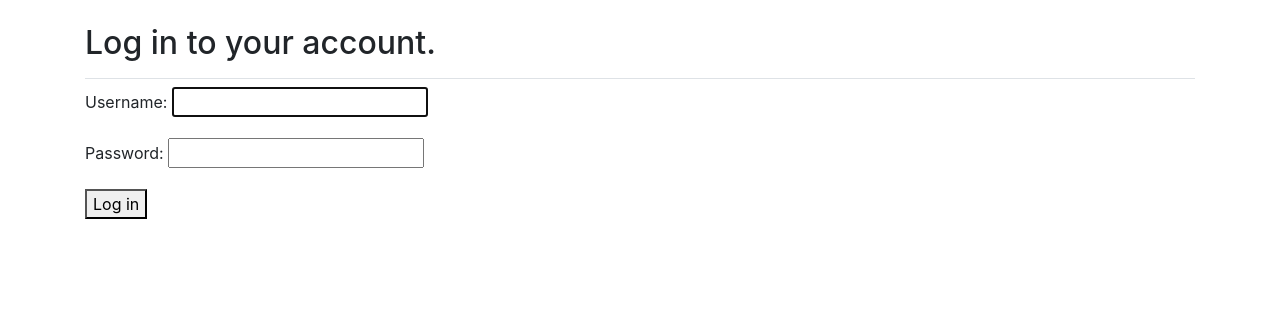
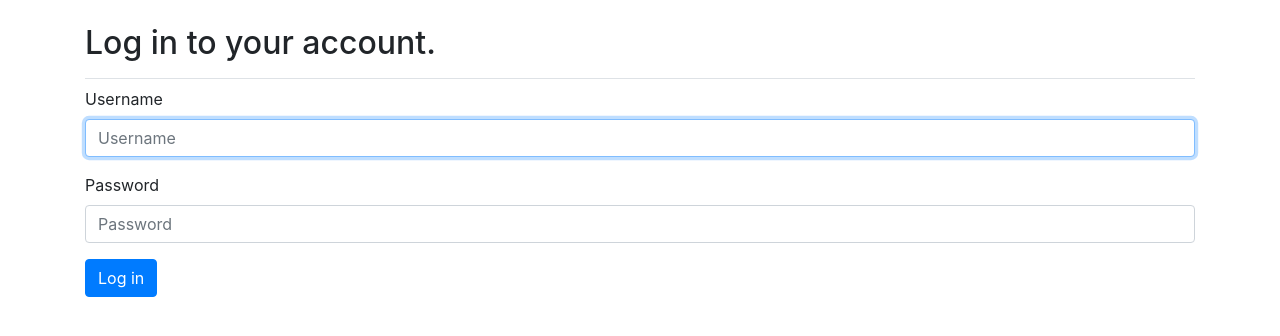
Before and after one commit to pnvnd/python-django, a Django app: page /users/login/ in a window 1280 px wide. Shown: the part 58-394 px from the top of the page. Run offline with Django 3.2, Linux system fonts and the light colour scheme; some libraries are stand-ins or nearby versions.

Commit message:
Updated login page with bootstrap

```diff
--- a/users/templates/registration/login.html
+++ b/users/templates/registration/login.html
@@ -11,11 +11,12 @@
 		<p>Your username and password didn't match.  Please try again.</p>
 	{% endif %}
 
-	<form method="post" action="{% url 'users:login' %}">
+	<form method="post" action="{% url 'users:login' %}" class="form">
 		{% csrf_token %}
-		{{ form.as_p }}
-
-		<button name="submit">Log in</button>
+		{% bootstrap_form form %}
+		{% buttons %}
+			<button name="submit" class="btn btn-primary">Log in</button>
+		{% endbuttons %}
 		<input type="hidden" name="next" value="{% url 'learning_logs:index' %}" />
 	</form>
 
```
Also changed, not shown: db.sqlite3.
